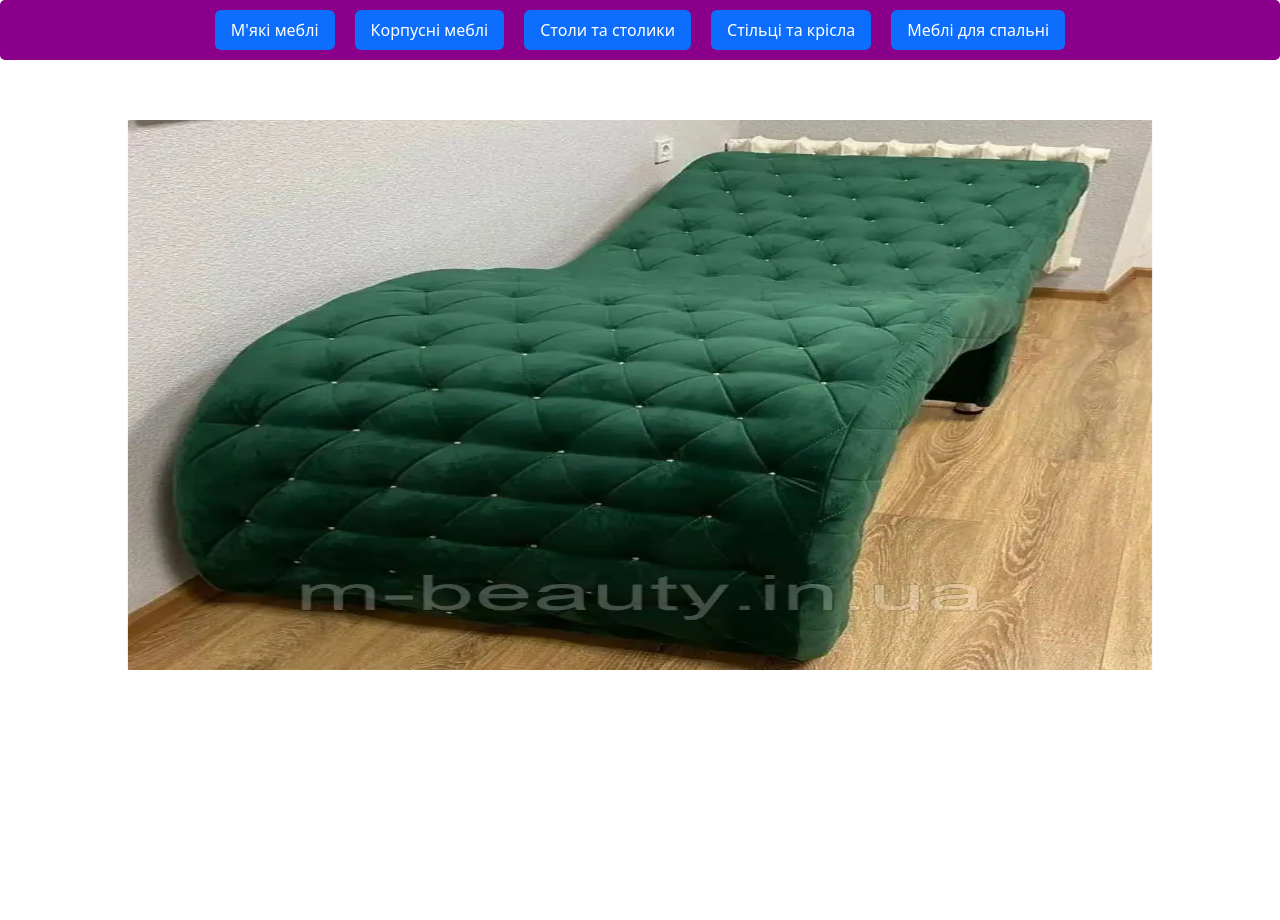
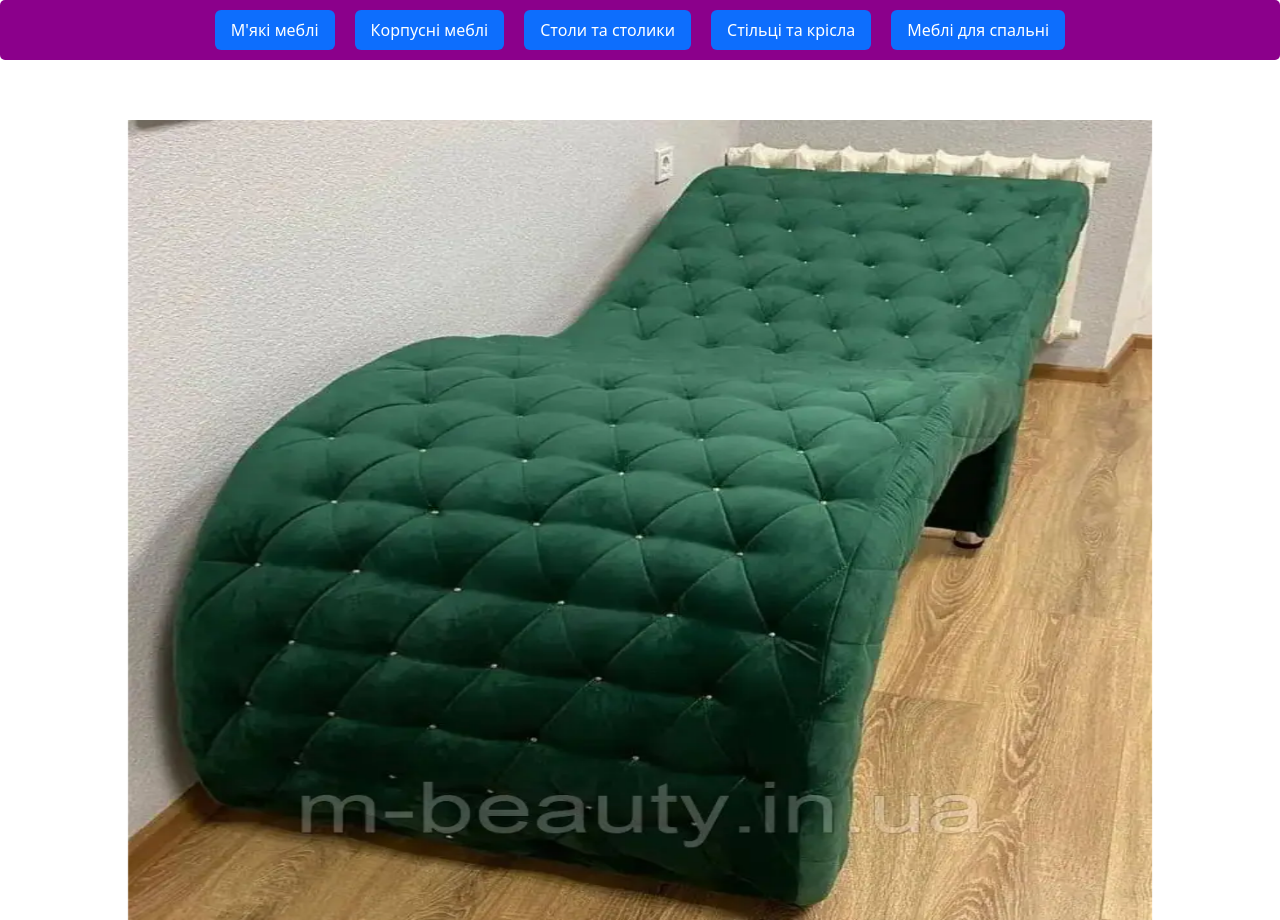
Before and after one commit to Roma23456/mebel, a plain HTML site: page miaki_mebli.html in a window 1280 px wide. Shown: the top 920 px of the page. Drawn offline with nearby package versions, Linux system fonts and the light colour scheme.

Commit message:
Add files via upload

```diff
--- a/miaki_mebli.html
+++ b/miaki_mebli.html
@@ -14,7 +14,7 @@
     }
     .carousel-inner img {
       max-width: 80%; /* Adjust the max-width as needed */
-      max-height: 550px; /* Adjust the max-height as needed */
+      max-height: 800px; /* Adjust the max-height as needed */
       margin: auto; /* Center the image horizontally */
       margin-bottom: 60px
     }
```
Also changed, not shown: index.html (+1 -1 lines), korpus_mebli.html (+1 -1 lines), mebli_spalnia.html (+1 -1 lines), stiltsi_krisla.html (+1 -1 lines), stoli_stoliki.html (+1 -1 lines).
